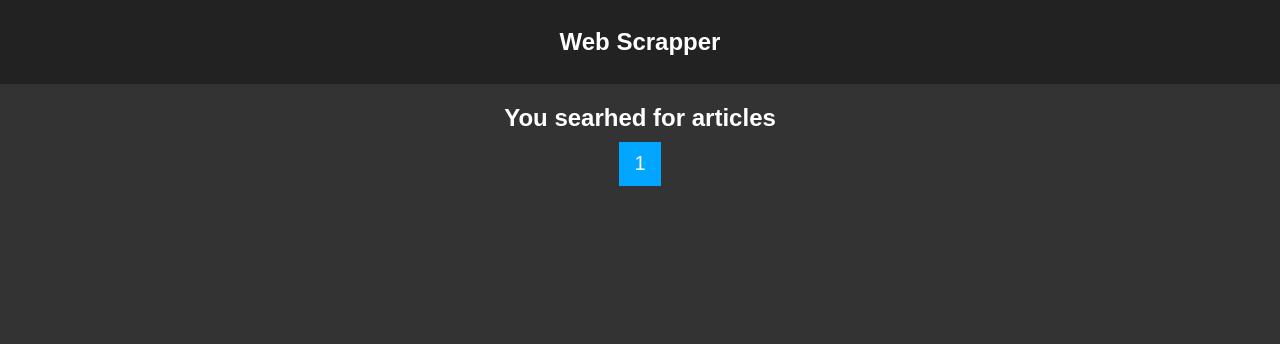
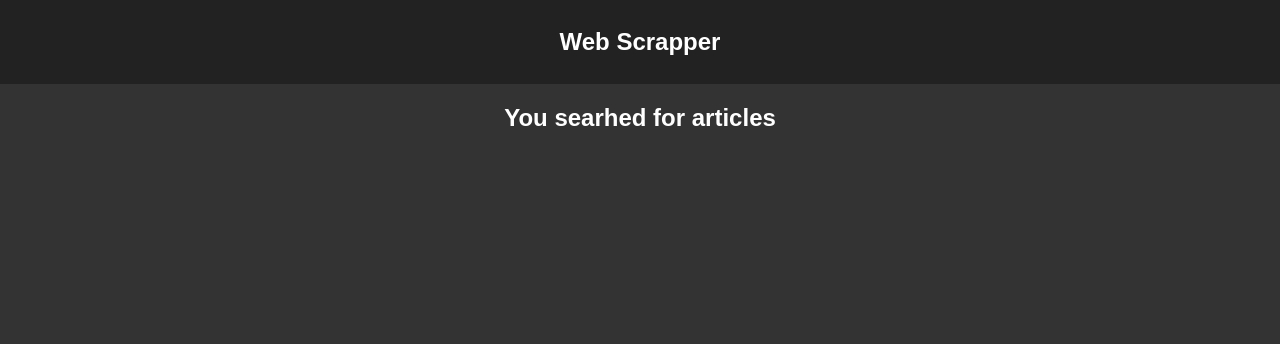
Before and after one commit to rasadov/News_filterer, a Flask app: page /search in a window 1280 px wide. Shown: the top 344 px of the page. Run offline with Flask 3, Linux system fonts and the light colour scheme.

Commit message:
small changes

```diff
--- a/main/templates/search.html
+++ b/main/templates/search.html
@@ -22,34 +22,40 @@
     {% endfor %}
 </div>
 
-
+{% if total_pages > 1 %}
 <div class="pagination-container">
     {% if page > 2 %}
+    <a href="{{ url_for('search', minimum=minimum, maximum=maximum, page=1) }}" style="text-decoration: none; color: white;">
     <div class="page-link">
-        <a href="{{ url_for('search', minimum=minimum, maximum=maximum, page=1) }}" style="text-decoration: none; color: white;"><<</a>
-    </div>
+            <<
+        </div>
+    </a>
     {% endif %}
     {% if page > 1 %}
+    <a href="{{ url_for('search', minimum=minimum, maximum=maximum, page=page-1) }}" style="text-decoration: none; color: white;">
     <div class="page-link">
-        <a href="{{ url_for('search', minimum=minimum, maximum=maximum, page=page-1) }}" style="text-decoration: none; color: white;">
             {{page - 1}}
-        </a>
-    </div>
+        </div>
+    </a>
     {% endif %}
     <div class="current-page">
         <a>{{page}}</a>
     </div>
     {% if page < total_pages %}
+    <a href="{{ url_for('search', minimum=minimum, maximum=maximum, page=page+1) }}" style="text-decoration: none; color: white;">
     <div class="page-link">
-        <a href="{{ url_for('search', minimum=minimum, maximum=maximum, page=page+1) }}" style="text-decoration: none; color: white;">{{page + 1}}</a>
-    </div>
+            {{page + 1}}
+        </div>
+    </a>
     {% endif %}
     {% if page < (total_pages - 1) %}
+    <a href="{{ url_for('search', minimum=minimum, maximum=maximum, page=total_pages) }}" style="text-decoration: none; color: white;">
     <div class="page-link">
-        <a href="{{ url_for('search', minimum=minimum, maximum=maximum, page=total_pages) }}" style="text-decoration: none; color: white;">>></a>
-        {% endif %}
-    </div>
+            >>
+        </div>
+    </a>
+    {% endif %}
     <div style="height: 20px;"></div>
 </div>
-
+{% endif %}
 {% endblock %}
```
